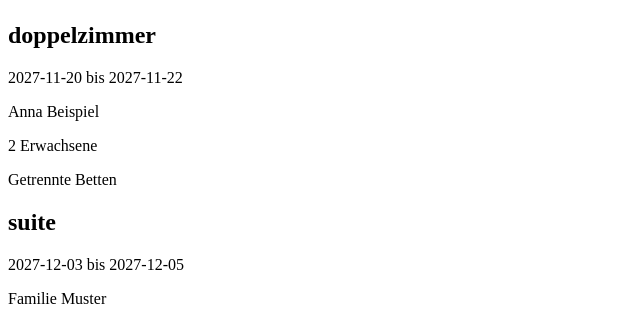
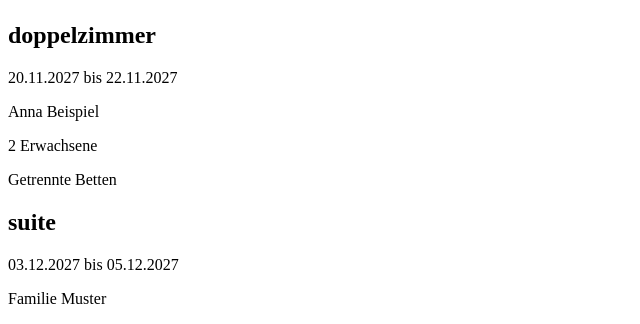
Before and after one commit to B-Blarr/Voice-Agent-Hotel, a React (Vite) app in the folder web/: page / in a window 1280 px wide. Shown: the part 130-454 px from the top of the page, without its empty margins (0-640 px from the left). Built offline with nearby package versions, Linux system fonts and the light colour scheme.

Commit message:
feat(web): show dates in the German format

```diff
--- a/web/src/components/RequestCard.tsx
+++ b/web/src/components/RequestCard.tsx
@@ -1,4 +1,5 @@
 import type { BookingRequest } from '../types';
+import { formatDate } from '../utils/format';
 
 type RequestCardProps = {
   request: BookingRequest;
@@ -9,7 +10,7 @@ export function RequestCard({ request }: RequestCardProps) {
     <article>
       <h2>{request.category}</h2>
       <p>
-        {request.arrival} bis {request.departure}
+        {formatDate(request.arrival)} bis {formatDate(request.departure)}
       </p>
       <p>{request.name}</p>
       <p>{request.adults} Erwachsene</p>
--- /dev/null
+++ b/web/src/utils/format.ts
@@ -0,0 +1,5 @@
+/** Turns an ISO date like 2027-11-20 into the German format 20.11.2027. */
+export function formatDate(isoDate: string): string {
+  const [year, month, day] = isoDate.split('-');
+  return `${day}.${month}.${year}`;
+}
```
